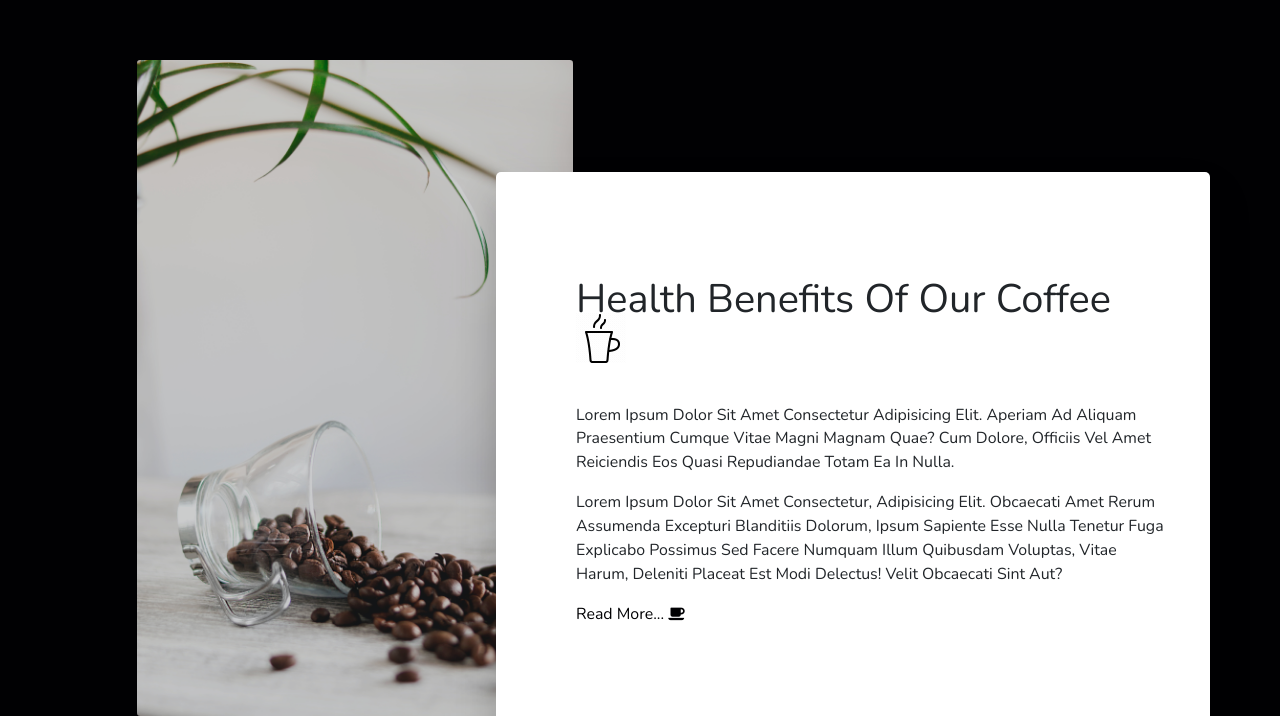
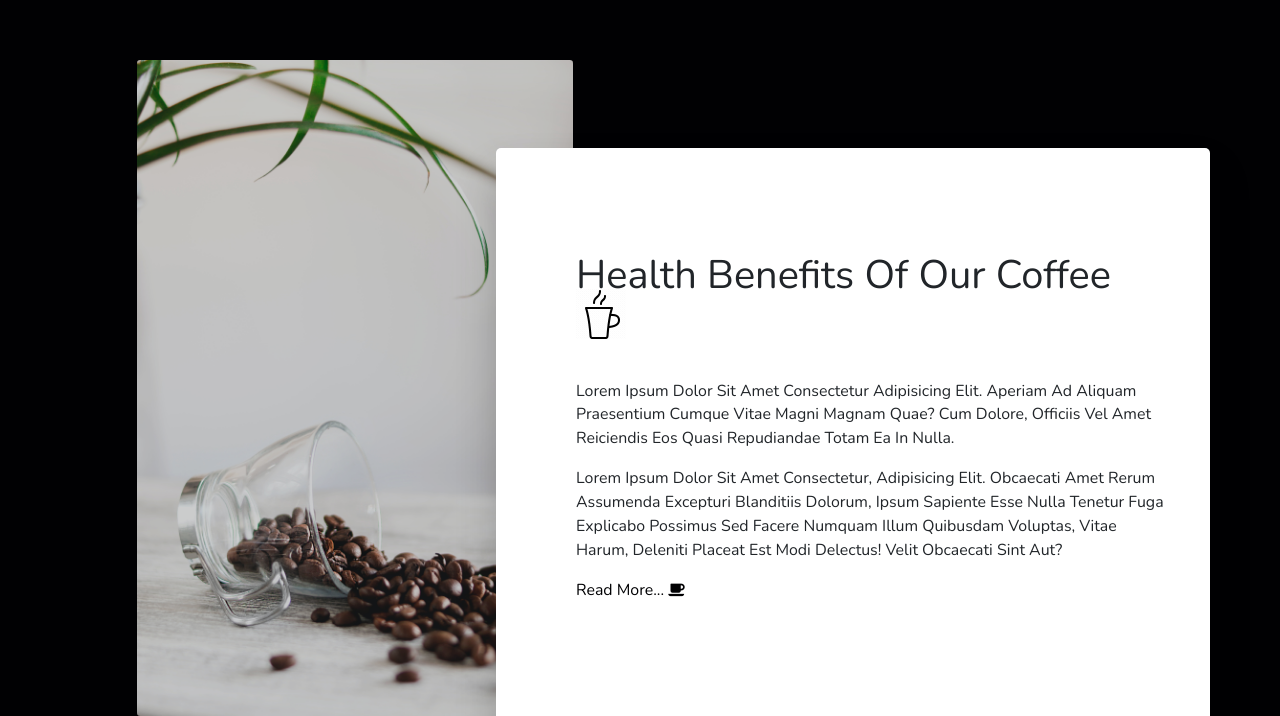
Before and after one commit to GabbyOA/coffeeshop-website, a plain HTML site: page index.html in a window 1280 px wide. Shown: the part 4823-5539 px from the top of the page. Drawn offline with nearby package versions, Linux system fonts and the light colour scheme.

Commit message:
Update style.css

```diff
--- a/style.css
+++ b/style.css
@@ -652,7 +652,7 @@ body{
 
 .section-1 .row .col-md-6 .panel{
   position: absolute;
-  top: 14vmin;
+  top: 11vmin;
   left: -18vmin;
   background: white;
   border-radius: 5px;
```
